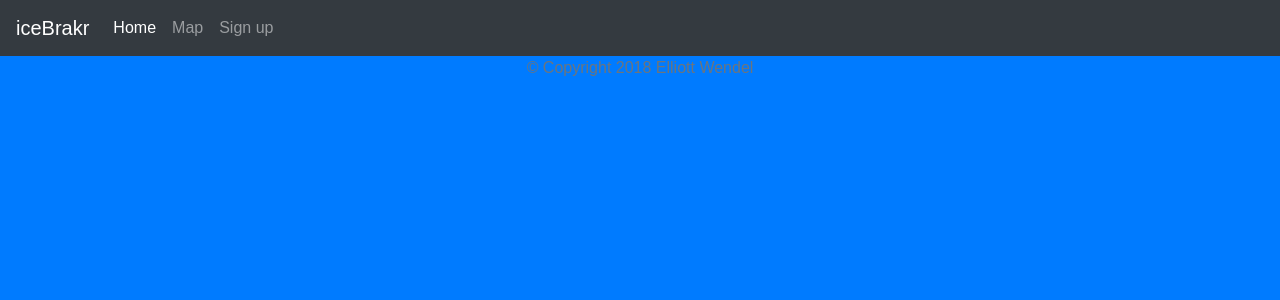
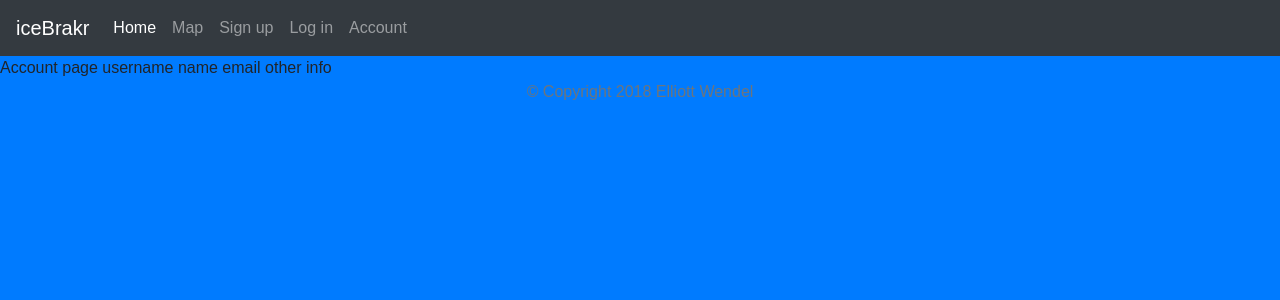
Before and after one commit to ChadGatling/icebrakr, a React (Create React App) app in the folder client/: page /account in a window 1280 px wide. Shown: the top 300 px of the page. Built offline with nearby package versions, Linux system fonts and the light colour scheme; what react-google-maps would draw is missing.

Commit message:
Added Account page (unfinished)

```diff
--- a/client/src/App.js
+++ b/client/src/App.js
@@ -9,7 +9,7 @@ import './App.css';
 import Nav from "./components/Nav";
 
 //Pages
-// import Account from "./page/Account";
+import Account from "./pages/Account";
 import Landing from "./pages/Landing";
 import Location from "./pages/Location";
 import LogIn from "./pages/LogIn";
@@ -32,6 +32,7 @@ class App extends Component {
 						<Nav />
 						<Switch />
 							<Route exact path="/" component={Landing} />
+							<Route exact path="/account" component={Account} />
 							<Route exact path="/location" component={Location} />
 							<Route exact path="/login" component={LogIn} />
 							<Route exact path="/signup" component={SignUp} />
--- a/client/src/components/Nav/Nav.js
+++ b/client/src/components/Nav/Nav.js
@@ -47,6 +47,15 @@ class Nav extends Component {
 							<li className="nav-item">
 								<a className="nav-link" href="/location">Map</a>
 							</li>
+							<li className="nav-item">
+								<a className="nav-link" href="/signup">Sign up</a>
+							</li>
+							<li className="nav-item">
+								<a className="nav-link" href="/login">Log in</a>
+							</li>
+							<li className="nav-item">
+								<a className="nav-link" href="/account">Account</a>
+							</li>
 							{/*<li className="nav-item dropdown">
 								<a className="nav-link dropdown-toggle" href="#" id="navbarDropdown" role="button" data-toggle="dropdown" aria-haspopup="true" aria-expanded="false">
 									Dropdown
@@ -58,9 +67,6 @@ class Nav extends Component {
 									<a className="dropdown-item" href="#">Something else here</a>
 								</div>
 							</li>*/}
-							<li className="nav-item">
-								<a className="nav-link" href="/signup">Sign up</a>
-							</li>
 						</ul>
 						{/*<form className="form-inline my-2 my-lg-0">
 							<input className="form-control mr-sm-2" type="search" placeholder="Search" aria-label="Search" />
--- /dev/null
+++ b/client/src/pages/Account/Account.js
@@ -0,0 +1,21 @@
+import React, { Component } from "react";
+
+class Account extends Component {
+	state = {
+
+	};
+
+	render() {
+		return(
+		<div>
+			Account page
+			username
+			name
+			email
+			other info
+		</div>
+		)
+	}
+};
+
+export default Account;
--- /dev/null
+++ b/client/src/pages/Account/index.js
@@ -0,0 +1 @@
+export { default } from "./Account";
--- a/client/src/pages/Landing/Landing.js
+++ b/client/src/pages/Landing/Landing.js
@@ -12,7 +12,7 @@ class Landing extends Component {
 		return(
 		<div className="container mt-2">
 			<h4 className="">
-				Sign into you account or sign up to start breaking the ice.
+				Sign in to your account or sign up to start breaking the ice.
 			</h4>
 			<hr/>
 			<form className="form-group">
--- /dev/null
+++ b/client/src/pages/SignUp/SignUp.css
@@ -0,0 +1,2 @@
+label {
+}
--- a/client/src/pages/SignUp/SignUp.js
+++ b/client/src/pages/SignUp/SignUp.js
@@ -1,4 +1,5 @@
 import React, { Component } from "react";
+import './SignUp.css';
 
 //Components
 import {Button, Input} from "../../components/Form";
@@ -17,7 +18,7 @@ class SignUp extends Component {
 
 	render() {
 		return(
-		<div className="container mt-2 text-primary">
+		<div className="container mt-2">
 			<h4>Just answer a few questions and Hit the Ice to start breaking.</h4>
 			<hr/>
 			<form className="form-group">
```
